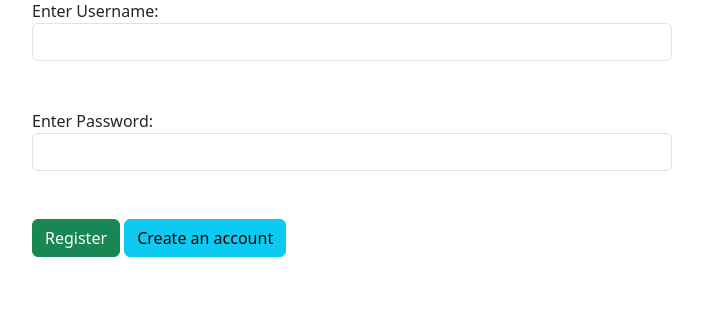
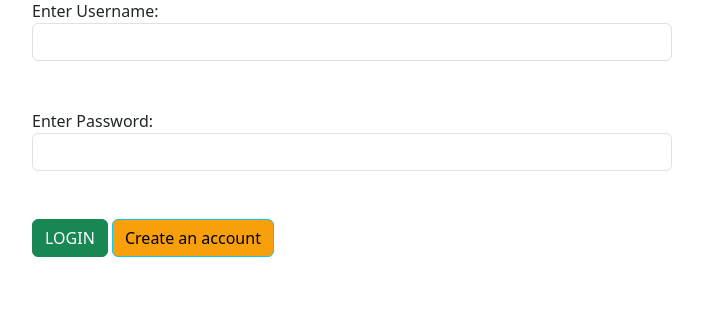
Before and after one commit to Deepak9370/SmartKart, a Django app: page /auth/login/ in a window 1280 px wide. Shown: the part 137-467 px from the top of the page, without its empty margins (288-991 px from the left). Run offline with Django 5.2, Linux system fonts and the light colour scheme; some libraries are stand-ins or nearby versions.

Commit message:
Auth implmennted2

```diff
--- a/SmartKartProject/templates/AuthApp/login.html
+++ b/SmartKartProject/templates/AuthApp/login.html
@@ -14,7 +14,7 @@
         <input type="text" name="un" class="form-control"><br><br>
         <lable>Enter Password:</lable><br>
         <input type="password" name="pw" class="form-control"><br><br>
-        <input type="submit" value="Register" class="btn btn-success">
-        <a href="{% url 'login' %}" class="btn btn-info">Create an account</a>
+        <input type="submit" value="LOGIN" class="btn btn-success">
+        <a href="{% url 'register' %}" class="btn btn-info" style="background-color: #F8A00B;">Create an account</a>
     </form>
 {% endblock %}
--- a/SmartKartProject/templates/PhoneHub/form.html
+++ b/SmartKartProject/templates/PhoneHub/form.html
@@ -12,6 +12,6 @@
     <form method="post" style="width:60%; margin-left:20%;">
         {% csrf_token %}
         {{ form|crispy }}
-        <input type="submit" class="btn btn-success" style="margin-left: 45%;">
+        <input type="submit" class="btn btn-info" style="margin-left: 45%;">
     </form>
 {% endblock %}
```
Also changed, not shown: SmartKartProject/db.sqlite3.
